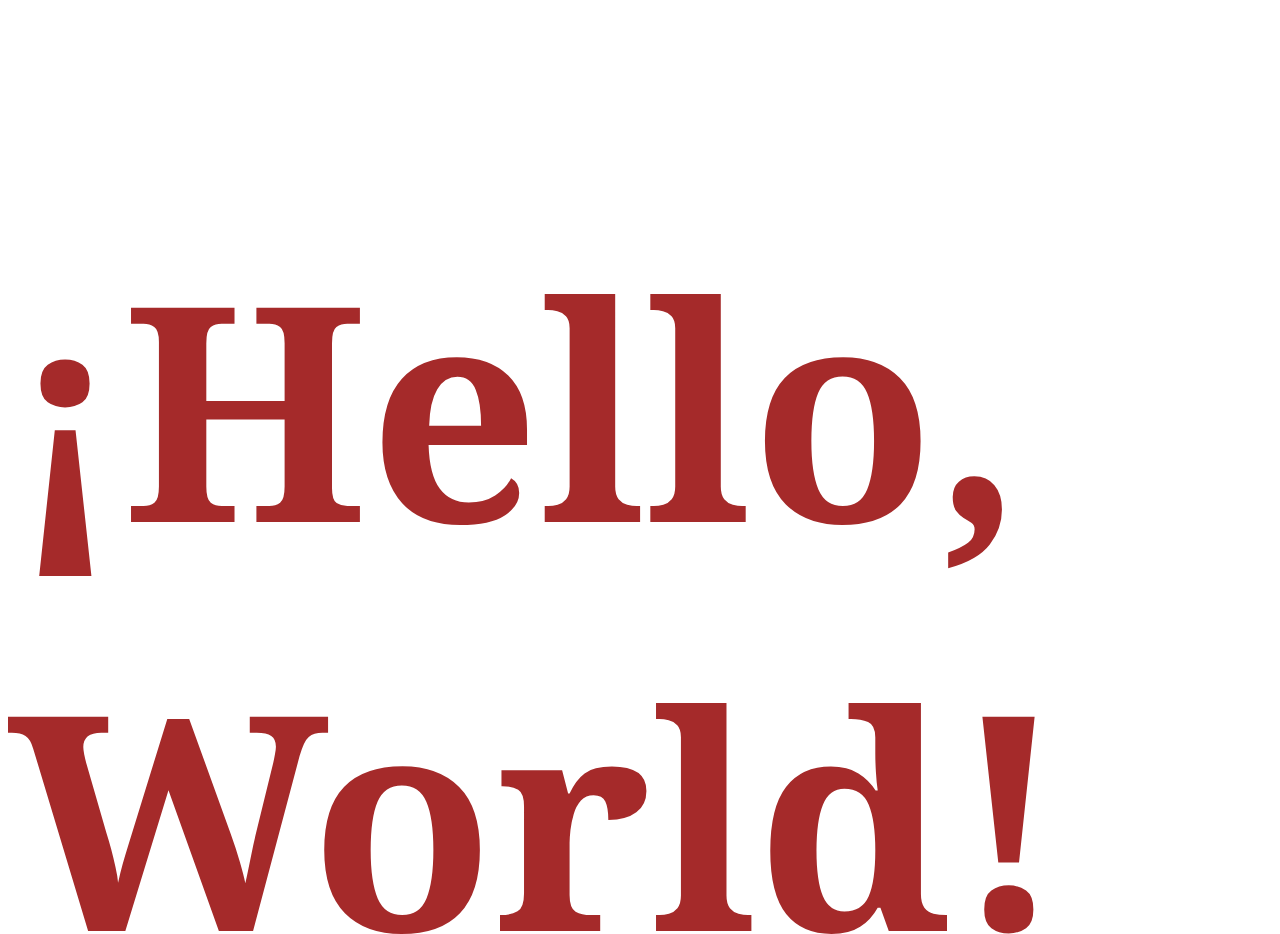
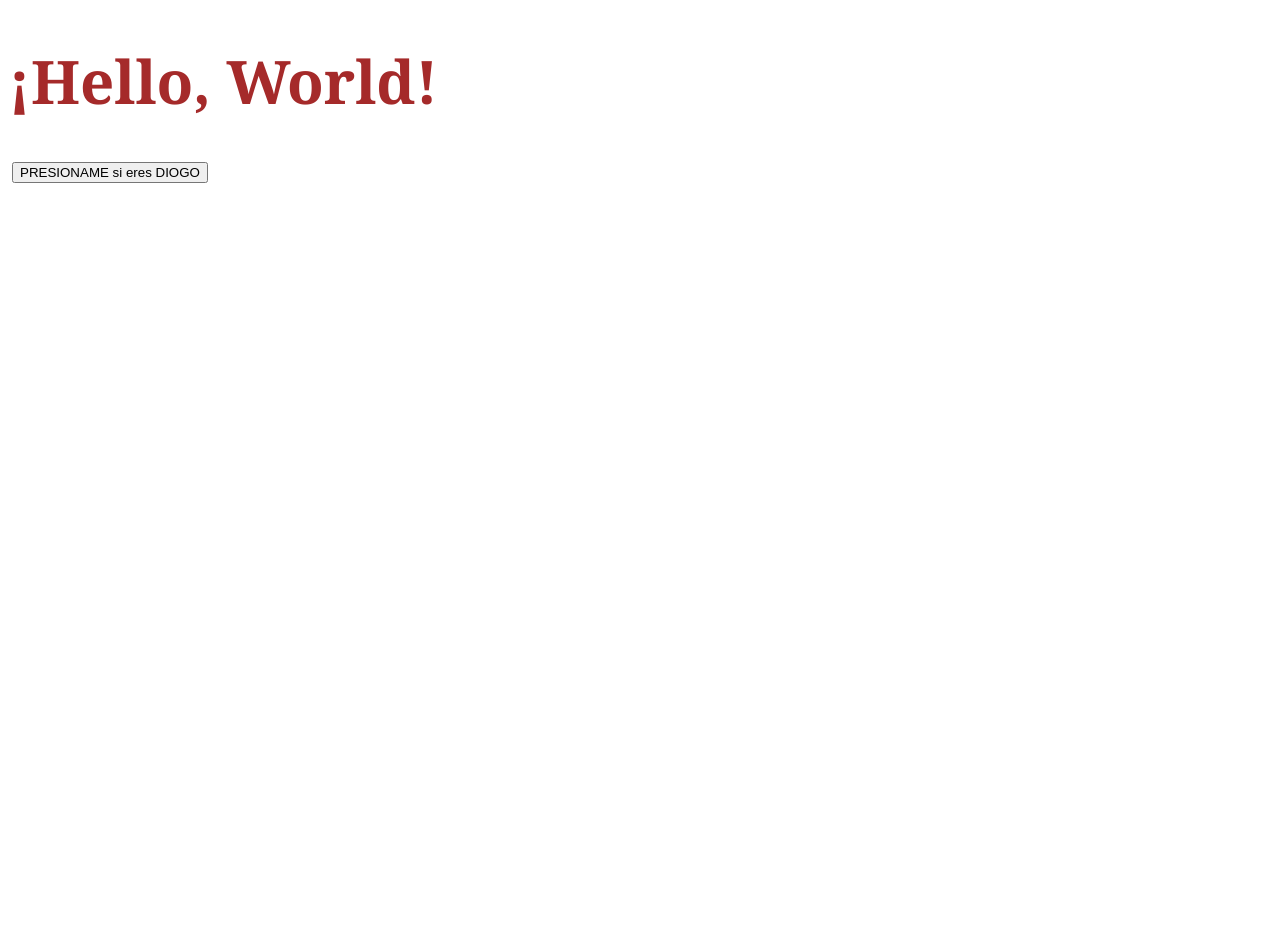
Before and after one commit to Leirass/leirass.github.io, a plain HTML site: page index.html in a window 1280 px wide. After the commit the page ends 800 px from the top, so only its background shows below. Drawn offline with Linux system fonts and the light colour scheme.

Commit message:
presinamediogo

```diff
--- a/index.css
+++ b/index.css
@@ -1,5 +1,8 @@
 .jaja{
     font-family: Georgia, 'Times New Roman', Times, serif;
-    font-size: 150px;
+    font-size: 30px;
     color: brown;
 }
+.boton1{
+    font-size: 50px;
+}
--- a/index.html
+++ b/index.html
@@ -3,11 +3,14 @@
 <head>
     <title>Hello World</title>
     <link rel="stylesheet" href="index.css">
+    <script src="index.js"></script>
 </head>
 <body>
     <div class="jaja">
         <h1 >¡Hello, World!</h1>
     </div>
+    <img src="" id="img1" > </img>
+    <input type="button" value="PRESIONAME si eres DIOGO" onclick="cambiarImagen()"></input>
 
 </body>
 </html>
--- /dev/null
+++ b/index.js
@@ -0,0 +1,3 @@
+function cambiarImagen(){
+    document.getElementById("img1").src="   https://www.debate.com.mx/__export/1491334879891/sites/debate/img/2017/04/04/macaco_crop1491334754748.jpg_423682103.jpg";
+}
```
Also changed, not shown: img2.png (added).
